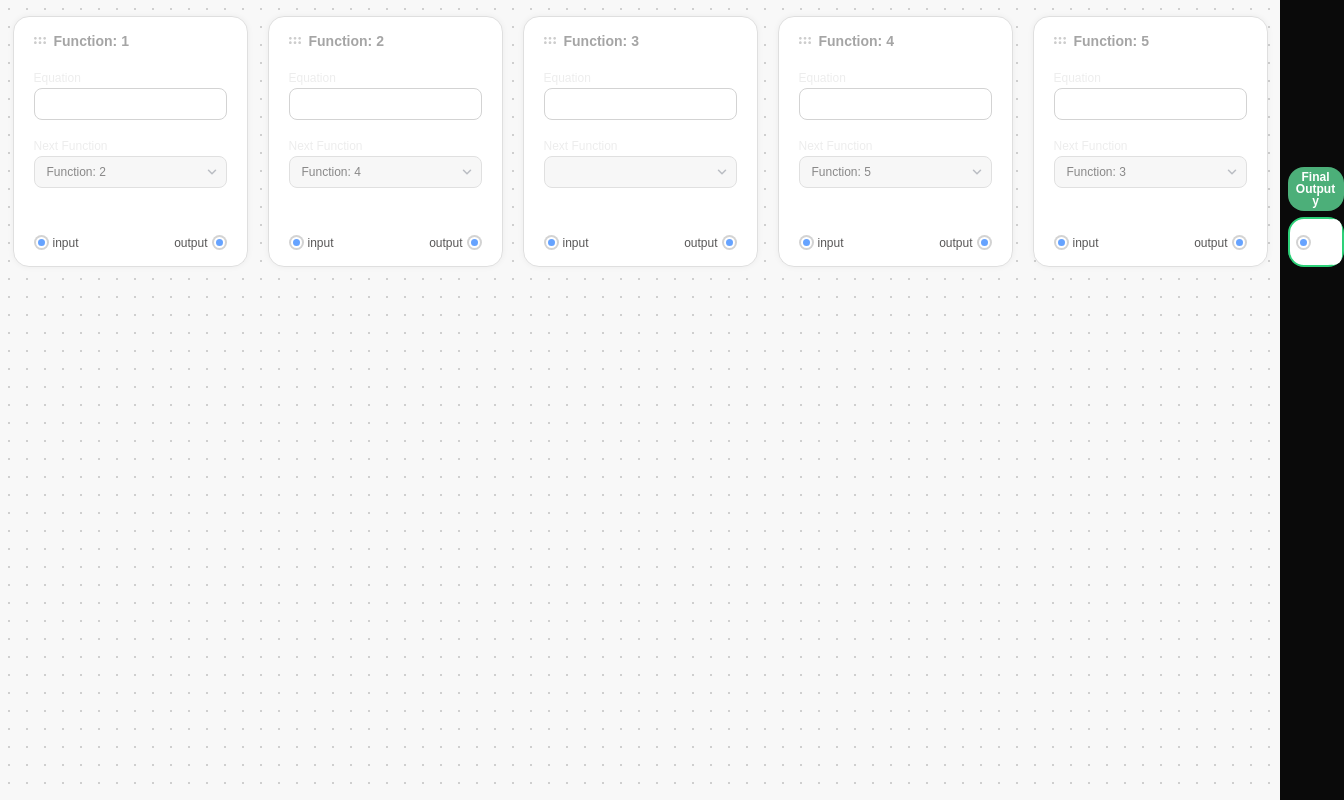
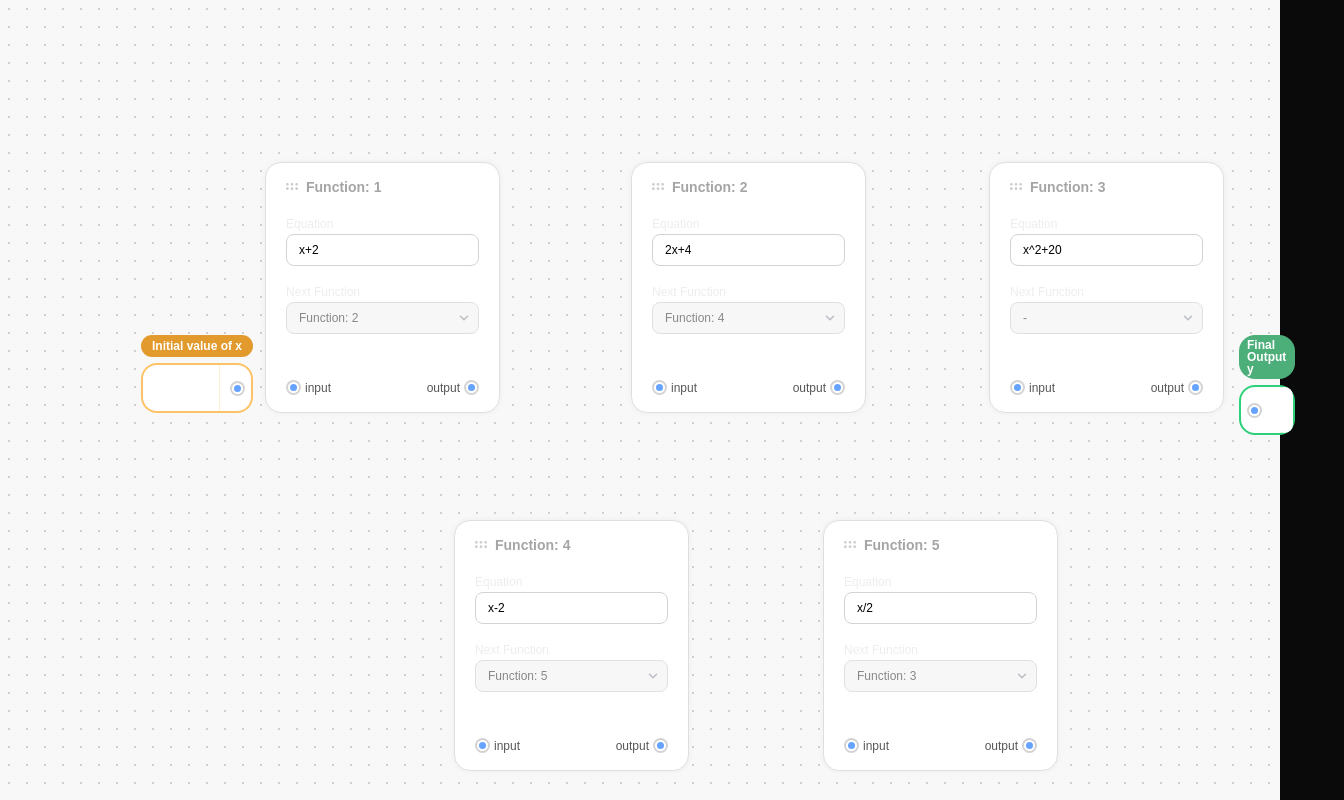
Before and after one commit to divyanshyadav20/function-chain-calculator-app-atlys, a Next.js app: page / in a window 1280 px wide. Shown: the whole page, 1344 px wide, since content can reach past the window. Built offline with nearby package versions, Linux system fonts and the light colour scheme.

Commit message:
Rendering nodes using fixed positions

```diff
--- a/app/page.tsx
+++ b/app/page.tsx
@@ -5,13 +5,14 @@ import { FunctionNodeAttributes, SpecialNodeAttributes } from "@/types";
 
 export default function Home() {
   return (
-    <div className="p-4 flex items-end gap-5 justify-center">
-      {nodes.map(({ data, type, id }) => {
+    <div className="p-4 flex gap-5 justify-center items-center relative">
+      {nodes.map(({ data, type, id, position }) => {
         switch (type) {
           case "function":
             return (
               <FunctionNode
                 key={id}
+                position={position}
                 data={data as FunctionNodeAttributes["data"]}
               />
             );
@@ -19,6 +20,7 @@ export default function Home() {
             return (
               <SpecialNode
                 key={id}
+                position={position}
                 data={data as SpecialNodeAttributes["data"]}
               />
             );
--- a/components/badge.tsx
+++ b/components/badge.tsx
@@ -6,7 +6,7 @@ type Props = {
 const Badge = ({ label, className }: Props) => {
   return (
     <div
-      className={`rounded-2xl px-2 py-1 text-xs font-semibold leading-3 w-full text-center ${className}`}
+      className={`rounded-2xl px-2 py-1 text-xs font-semibold leading-3 w-full flex justify-center items-center min-h-[22px] ${className}`}
     >
       {label}
     </div>
--- a/components/input.tsx
+++ b/components/input.tsx
@@ -2,9 +2,10 @@ type Props = {
   label?: string;
   placeholder?: string;
   className?: string;
+  defaultValue?: string;
 };
 
-const Input = ({ label, placeholder, className }: Props) => {
+const Input = ({ label, placeholder, className, defaultValue }: Props) => {
   return (
     <div>
       {label ? (
@@ -18,6 +19,7 @@ const Input = ({ label, placeholder, className }: Props) => {
       <input
         type="text"
         id="text-input"
+        defaultValue={defaultValue}
         placeholder={placeholder}
         className={`border border-gray-20 min-h-8 rounded-lg px-3 py-2 text-black font-medium text-xs block leading-3 w-full  focus-visible:outline-none focus:ring-blue-500 focus:border-blue-500 ${className}`}
       />
--- a/components/nodes/function.tsx
+++ b/components/nodes/function.tsx
@@ -1,3 +1,5 @@
+"use client";
+
 import Card from "@/components/card";
 import Connector from "@/components/connector";
 import Input from "@/components/input";
@@ -6,11 +8,22 @@ import { FunctionNodeAttributes } from "@/types";
 import Image from "next/image";
 
 type Props = {
+  position: FunctionNodeAttributes["position"];
   data: FunctionNodeAttributes["data"];
 };
 
-const FunctionNode = ({ data: { title, options } }: Props) => {
+const FunctionNode = ({
+  data: { title, options, defaultInputValue },
+  position,
+}: Props) => {
   return (
+    <div
+      style={{
+        top: position.y,
+        left: position.x,
+      }}
+      className="absolute"
+    >
       <Card className="h-[251px] w-[235px]">
         <Card.Header className="font-semibold text-sm leading-4 text-gray-30 flex items-center gap-2 mb-5">
           <Image src="/drag.svg" alt="drag-logo" width={12} height={7} />
@@ -18,7 +31,7 @@ const FunctionNode = ({ data: { title, options } }: Props) => {
         </Card.Header>
 
         <Card.Content className="flex flex-col gap-5 justify-center mb-11">
-        <Input label="Equation" />
+          <Input label="Equation" defaultValue={defaultInputValue} />
           <Select
             disabled
             options={options}
@@ -27,7 +40,7 @@ const FunctionNode = ({ data: { title, options } }: Props) => {
           />
         </Card.Content>
 
-      <Card.Footer className="flex justify-between items-center font-medium text-xs leading-3 text-gray-40">
+        <Card.Footer className="flex justify-between items-center font-medium text-xs leading-3 text-gray-40 mb-px">
           <div className="flex items-center gap-1">
             <Connector />
             <p>input</p>
@@ -38,6 +51,7 @@ const FunctionNode = ({ data: { title, options } }: Props) => {
           </div>
         </Card.Footer>
       </Card>
+    </div>
   );
 };
 
--- a/components/nodes/special.tsx
+++ b/components/nodes/special.tsx
@@ -1,19 +1,28 @@
+"use client";
+
 import { SpecialNodeAttributes } from "@/types";
 import Badge from "../badge";
 import InputWithIcon from "../input-with-icon";
 
 type Props = {
   data: SpecialNodeAttributes["data"];
+  position: SpecialNodeAttributes["position"];
 };
 
-const SpecialNode = ({ data: { variant, title } }: Props) => {
+const SpecialNode = ({ data: { variant, title }, position }: Props) => {
   const variantStyles = {
     input: "bg-mustard-200",
     output: "bg-green-30",
   };
 
   return (
-    <div className="flex flex-col items-center justify-center gap-1.5 max-w-28">
+    <div
+      style={{
+        top: position.y,
+        left: position.x,
+      }}
+      className="flex flex-col items-center justify-center gap-1.5 max-w-28 absolute"
+    >
       <Badge className={`${variantStyles[variant]} text-white`} label={title} />
       <InputWithIcon variant={variant} />
     </div>
--- a/components/select.tsx
+++ b/components/select.tsx
@@ -29,9 +29,13 @@ const Select = ({ label, disabled, options, value }: Props) => {
           disabled={disabled}
           className="border block min-h-8 border-gray-20 text-gray-40 rounded-lg px-3 py-2 disabled:bg-neutral-100 w-full font-medium text-xs leading-3 appearance-none"
         >
-          {options.map((opt, index) => (
-            <option key={index}>{opt.label}</option>
-          ))}
+          {!options.length ? (
+            <option>-</option>
+          ) : (
+            options.map((opt, index) => (
+              <option key={index}>{opt.label}</option>
+            ))
+          )}
         </select>
         <Image
           width={14}
--- a/data/nodes.json
+++ b/data/nodes.json
@@ -2,7 +2,7 @@
   {
     "id": "input",
     "type": "special",
-    "position": { "x": 0, "y": 0 },
+    "position": { "x": 141, "y": 335 },
     "data": {
       "connectedNodeId": "function-1",
       "title": "Initial value of x",
@@ -12,11 +12,11 @@
   {
     "id": "function-1",
     "type": "function",
-    "position": { "x": 0, "y": 0 },
+    "position": { "x": 265, "y": 162 },
     "data": {
       "title": "Function: 1",
-      "inputValue": "x+2",
-      "optionValue": "function-2",
+      "defaultInputValue": "x+2",
+      "defaultOptionValue": "function-2",
       "isSelectDisabled": true,
       "nextNodeId": "function-2",
       "options": [
@@ -30,11 +30,11 @@
   {
     "id": "function-2",
     "type": "function",
-    "position": { "x": 0, "y": 0 },
+    "position": { "x": 631, "y": 162 },
     "data": {
       "title": "Function: 2",
-      "inputValue": "2x+4",
-      "optionValue": "function-4",
+      "defaultInputValue": "2x+4",
+      "defaultOptionValue": "function-4",
       "isSelectDisabled": true,
       "nextNodeId": "function-4",
       "options": [
@@ -48,11 +48,11 @@
   {
     "id": "function-3",
     "type": "function",
-    "position": { "x": 0, "y": 0 },
+    "position": { "x": 989, "y": 162 },
     "data": {
       "title": "Function: 3",
-      "inputValue": "x^2+20",
-      "optionValue": "",
+      "defaultInputValue": "x^2+20",
+      "defaultOptionValue": "",
       "isSelectDisabled": true,
       "nextNodeId": "output",
       "options": []
@@ -61,11 +61,11 @@
   {
     "id": "function-4",
     "type": "function",
-    "position": { "x": 0, "y": 0 },
+    "position": { "x": 454, "y": 520 },
     "data": {
       "title": "Function: 4",
-      "inputValue": "x-2",
-      "optionValue": "function-5",
+      "defaultInputValue": "x-2",
+      "defaultOptionValue": "function-5",
       "isSelectDisabled": true,
       "nextNodeId": "function-5",
       "options": [
@@ -79,11 +79,11 @@
   {
     "id": "function-5",
     "type": "function",
-    "position": { "x": 0, "y": 0 },
+    "position": { "x": 823, "y": 520 },
     "data": {
       "title": "Function: 5",
-      "inputValue": "x/2",
-      "optionValue": "function-3",
+      "defaultInputValue": "x/2",
+      "defaultOptionValue": "function-3",
       "isSelectDisabled": true,
       "nextNodeId": "function-3",
       "options": [
@@ -97,7 +97,7 @@
   {
     "id": "output",
     "type": "special",
-    "position": { "x": 0, "y": 0 },
+    "position": { "x": 1239, "y": 335 },
     "data": {
       "connectedNodeId": "function-1",
       "title": "Final Output y",
--- a/types/node.ts
+++ b/types/node.ts
@@ -10,8 +10,8 @@ type BaseNode = {
 export type FunctionNodeAttributes = BaseNode & {
   data: {
     title: string;
-    inputValue: string;
-    optionValue: string;
+    defaultInputValue: string;
+    defaultOptionValue: string;
     isSelectDisabled: boolean;
     nextNodeId: string;
     options: {
```
Lines whose indentation alone changed are shown as unchanged.
